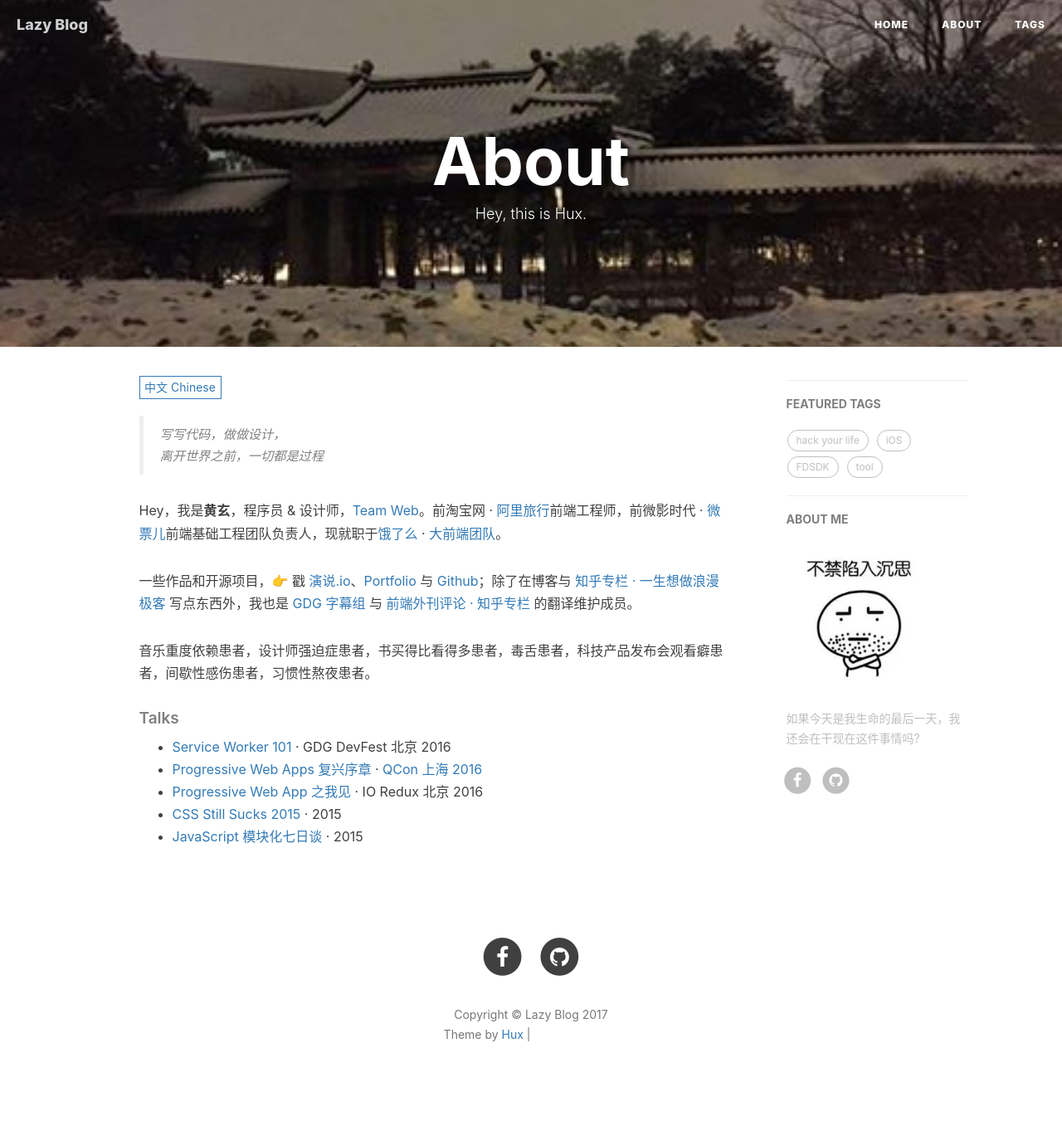
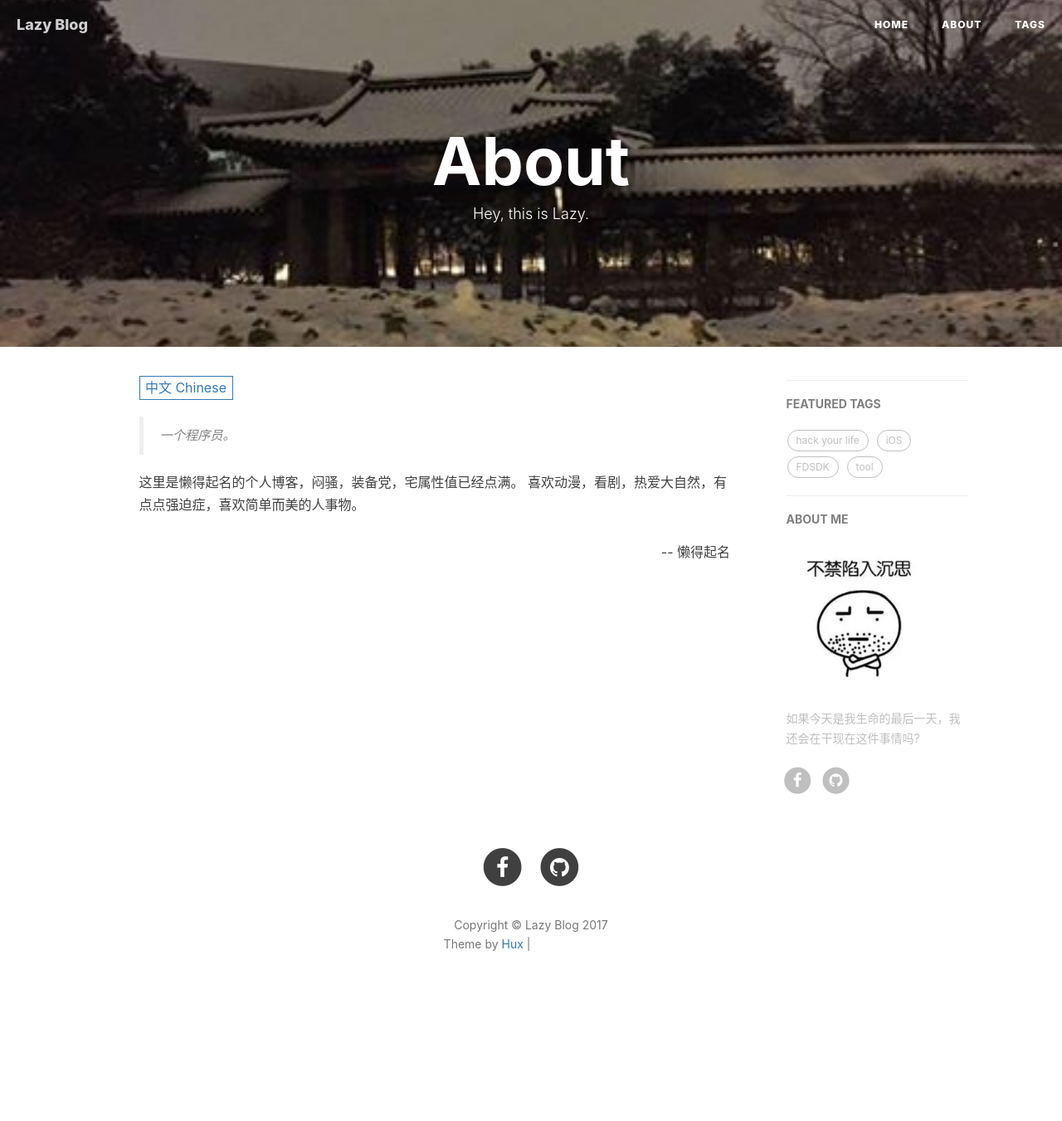
Before and after one commit to toolazytoname/toolazytoname.github.io, a Jekyll site: the page built from about.html, in a window 1280 px wide. Shown: the whole page at 83% size. Built offline with Jekyll 4.4.1, drawn with Linux system fonts in a browser that asks for light colours; nearby versions of some CDN libraries; comment, search, counter and statistics services are not loaded; after the commit the page ends 1242 px from its top, so only the background shows below that; grey boxes are pictures that could not be loaded.

Commit message:
reset about page

```diff
--- a/about.html
+++ b/about.html
@@ -1,99 +1,61 @@
 ---
 layout: page
 title: "About"
-description: "Hey, this is Hux."
+description: "Hey, this is Lazy."
 header-img: "img/about-bg.jpg"
 ---
 
 <!-- Language Selector -->
-<select class="sel-lang" onchange= "onLanChange(this.options[this.options.selectedIndex].value)">
+<select onchange= "onLanChange(this.options[this.options.selectedIndex].value)">
     <option value="0" selected> 中文 Chinese </option>
-    <option value="1"> 英文 English </option>
+    <option value="1"> 英语 English </option>
 </select>
 
 <!-- Chinese Version -->
 <div class="zh post-container">
+    <blockquote>
+        一个程序员。
+    </blockquote>
 
-    <!--copied from markdown -->
-    <blockquote><p>写写代码，做做设计，<br>
-    离开世界之前，一切都是过程</p></blockquote>
+    这里是懒得起名的个人博客，闷骚，装备党，宅属性值已经点满。 喜欢动漫，看剧，热爱大自然，有点点强迫症，喜欢简单而美的人事物。<br>
+    <p style="text-align:right;">
+    -- 懒得起名
+    </p>
 
-    <p>Hey，我是<strong>黄玄</strong>，程序员 &amp; 设计师，<a href="https://medium.com/ben-and-dion/team-web-3315aa447fb2#.359a9c6cl">Team Web</a>。前淘宝网 · <a href="http://alitrip.com">阿里旅行</a>前端工程师，前微影时代 · <a href="http://www.wepiao.com/?r=movie">微票儿</a>前端基础工程团队负责人，现就职于<a href="https://ele.me">饿了么</a> · <a href="https://fe.ele.me">大前端团队</a>。</p>
-
-    <p>一些作品和开源项目，👉 戳 <a href="https://zhuanlan.zhihu.com/p/21280918">演说.io</a>、<a href="/portfolio">Portfolio</a> 与 <a href="http://github.com/huxpro">Github</a>；除了在博客与 <a href="http://zhuanlan.zhihu.com/huxblog">知乎专栏 · 一生想做浪漫极客</a> 写点东西外，我也是 <a href="http://www.gfansub.com/">GDG 字幕组</a> 与 <a href="http://zhuanlan.zhihu.com/FrontendMagazine">前端外刊评论 · 知乎专栏</a> 的翻译维护成员。</p>
-
-    <p>音乐重度依赖患者，设计师强迫症患者，书买得比看得多患者，毒舌患者，科技产品发布会观看癖患者，间歇性感伤患者，习惯性熬夜患者。</p>
-    <h5>Talks</h5>
-
-    <ul>
-    <li><a href="//huangxuan.me/2016/11/20/sw-101-gdgdf/">Service Worker 101</a> · GDG DevFest 北京 2016</li>
-    <li><a href="//huangxuan.me/2016/10/20/pwa-qcon2016/">Progressive Web Apps 复兴序章</a> · <a href="http://2016.qconshanghai.com/presentation/3111">QCon 上海 2016</a></li>
-    <li><a href="//huangxuan.me/2016/06/05/pwa-in-my-pov/">Progressive Web App 之我见</a> · IO Redux 北京 2016</li>
-    <li><a href="//huangxuan.me/2015/12/28/css-sucks-2015/">CSS Still Sucks 2015</a> · 2015</li>
-    <li><a href="//huangxuan.me/2015/07/09/js-module-7day/">JavaScript 模块化七日谈</a> · 2015</li>
-    </ul>
 </div>
 
 <!-- English Version -->
 <div class="en post-container">
-    <blockquote><p>Yet another Web Developer. <br>
-    Yet another Life-long Designer.</p></blockquote>
+    <blockquote>
+        An Engineer.
+    </blockquote>
 
-    <p>Hi, I am <strong>Huang Xuan(黄玄)</strong>，you can call me <strong>Hux</strong>. I'm an engineer &amp; a designer who builds softwares (👉 <a href="/portfolio">Portfolio</a> and <a href="http://github.com/huxpro">Github</a>). I studied Digital Media Art and graduated from <a href="https://en.wikipedia.org/wiki/Communication_University_of_China">Communication University of China</a> in 2016.</p>
+    <p>
+        An Engineer eager to be an artist.
+    </p>
 
-    <p>I previsouly worked at <a href="https://www.alitrip.com/">Alibaba Trip</a> and then led Front-End Infrastructure Team at Wepiao (<a href="https://www.crunchbase.com/organization/wepiao#/entity">see CrunchBase</a>). Now I am working at <a href="https://github.com/elemefe/">Ele.me Front-End Engineering Team</a> as Staff Software Engineer, focusing on performance and web app architecture.</p>
 
-    <p>In addition, I'm also an active member of GDG Beijing, a translator at <a href="http://www.gfansub.com/">GDG China Subtitle Team</a>, maintainer at <a href="http://zhuanlan.zhihu.com/FrontendMagazine">Frontend Magazine (in Chinese)</a> and the owner of <a href="http://zhuanlan.zhihu.com/huxblog">Lifelong Romantic Geek (in Chinese)</a>.</p>
 
-    <h5>Talks</h5>
+    <p style="text-align:right;">
+    -- lazy
+    </p>
 
-    <ul>
-    <li><a href="//huangxuan.me/2016/11/20/sw-101-gdgdf/" title="Service Worker 101 - working offline and instant loading">Service Worker 101</a> · GDG DevFest Beijing 2016</li>
-    <li><a href="//huangxuan.me/2016/10/20/pwa-qcon2016/" title="Progressive Web Apps - make web great again">Progressive Web Apps</a> · QCon Shanghai 2016</li>
-    <li><a href="//huangxuan.me/2016/06/05/pwa-in-my-pov/" title="Progressive Web App in my point of view">Progressive Web App in my POV</a> · IO Redux Beijing 2016</li>
-    <li><a href="//huangxuan.me/2015/12/28/css-sucks-2015/" title="CSS Still Sucks 2015 - and how we work around it">CSS Still Sucks 2015</a> · 2015</li>
-    <li><a href="//huangxuan.me/2015/07/09/js-module-7day/">JavaScript Modularization Journey</a> · 2015</li>
-    </ul>
 </div>
 
 <!-- Handle Language Change -->
 <script type="text/javascript">
-    // get nodes
     var $zh = document.querySelector(".zh");
     var $en = document.querySelector(".en");
-    var $select = document.querySelector("select");
-
-    // bind hashchange event
-    window.addEventListener('hashchange', _render);
-
-    // handle render
-    function _render(){
-        var _hash = window.location.hash;
-        // en
-        if(_hash == "#en"){
-            $select.selectedIndex = 1;
+    function onLanChange(index){
+        if(index == 0){
+            $zh.style.display = "block";
+            $en.style.display = "none";
+        }else{
             $en.style.display = "block";
             $zh.style.display = "none";
-        // zh by default
-        }else{
-            // not trigger onChange, otherwise cause a loop call.
-            $select.selectedIndex = 0;
-            $zh.style.display = "block";
-            $en.style.display = "none";
         }
     }
-
-    // handle select change
-    function onLanChange(index){
-        if(index == 0){
-            window.location.hash = "#zh"
-        }else{
-            window.location.hash = "#en"
-        }
-    }
-
-    // init
-    _render();
+    onLanChange(0);
 </script>
 
 
@@ -101,12 +63,10 @@ header-img: "img/about-bg.jpg"
 {% if site.duoshuo_username %}
 <!-- 多说评论框 start -->
 <div class="comment">
-    <!-- This id is used for indexing my loss comments forcedly -->
     <div class="ds-thread"
     {% if site.duoshuo_username == "huxblog" %}
         data-thread-id="1187623191091085319"
     {% else %}
-    <!-- U can just use this key generated to index comments at page about -->
         data-thread-key="{{site.duoshuo_username}}/about"
     {% endif %}
 
@@ -115,11 +75,13 @@ header-img: "img/about-bg.jpg"
 </div>
 <!-- 多说评论框 end -->
 
+<!-- Duoshuo hacking -->
+<input id="dsUser" type="hidden" value="{{site.duoshuo_username}}"  />
+
 <!-- 多说公共JS代码 start (一个网页只需插入一次) -->
 <script type="text/javascript">
     // dynamic User hacking by Hux
-    var _user = '{{site.duoshuo_username}}';
-
+    var _user = document.getElementById('dsUser').value;
     // duoshuo comment query.
     var duoshuoQuery = {short_name: _user };
     (function() {
```
